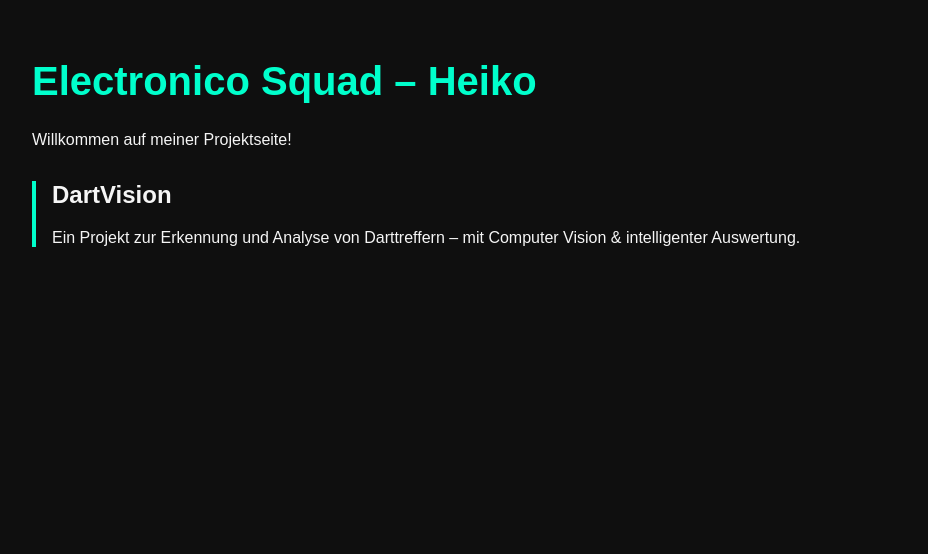
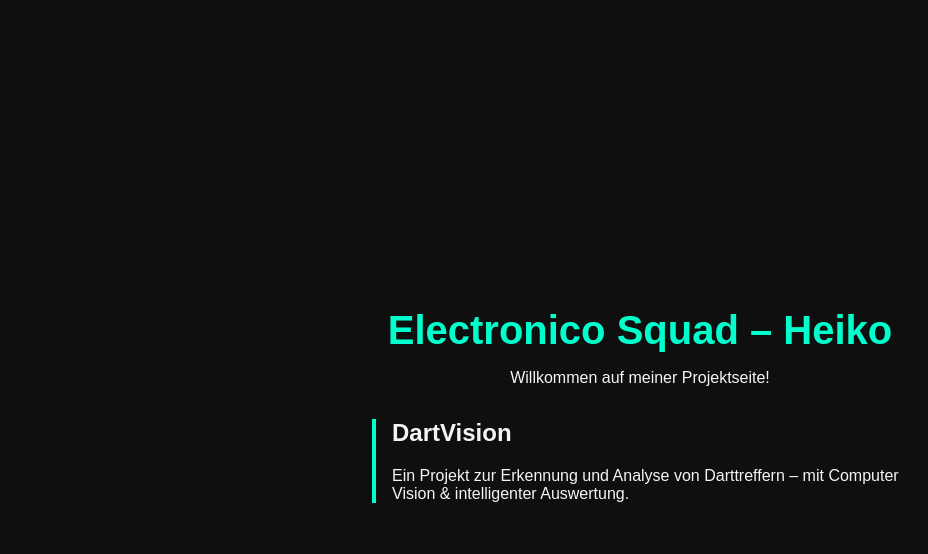
Before and after one commit to heikokres/electronicosquad, a plain HTML site: page index.html in a window 1280 px wide. Shown: the whole page, without its empty margins (0-928 px from the left). Drawn offline with Linux system fonts and the light colour scheme.

Commit message:
Update index.html
Zentrierung eingebaut

```diff
--- a/index.html
+++ b/index.html
@@ -5,21 +5,34 @@
   <meta name="viewport" content="width=device-width, initial-scale=1">
   <title>Electronico Squad – Heiko</title>
   <style>
+    * {
+      box-sizing: border-box;
+    }
     body {
       font-family: Arial, sans-serif;
       background-color: #0f0f0f;
       color: #f5f5f5;
       margin: 0;
+      height: 100vh;
+      display: flex;
+      justify-content: center;
+      align-items: center;
+    }
+    .container {
+      text-align: center;
+      max-width: 600px;
       padding: 2rem;
     }
     h1 {
       color: #00ffcc;
       font-size: 2.5rem;
+      margin-bottom: 1rem;
     }
     .project {
       margin-top: 2rem;
       border-left: 4px solid #00ffcc;
       padding-left: 1rem;
+      text-align: left;
     }
     a {
       color: #00ffcc;
@@ -31,13 +44,15 @@
   </style>
 </head>
 <body>
-  <h1>Electronico Squad – Heiko</h1>
-  <p>Willkommen auf meiner Projektseite!</p>
+  <div class="container">
+    <h1>Electronico Squad – Heiko</h1>
+    <p>Willkommen auf meiner Projektseite!</p>
 
-  <div class="project">
-    <h2>DartVision</h2>
-    <p>Ein Projekt zur Erkennung und Analyse von Darttreffern – mit Computer Vision & intelligenter Auswertung.</p>
-    <!-- Du kannst später einen Link hinzufügen, z.B.: <a href="https://github.com/heikokres/dartvision">Zum Projekt</a> -->
+    <div class="project">
+      <h2>DartVision</h2>
+      <p>Ein Projekt zur Erkennung und Analyse von Darttreffern – mit Computer Vision & intelligenter Auswertung.</p>
+      <!-- <a href="https://github.com/heikokres/dartvision">Zum Projekt</a> -->
+    </div>
   </div>
 </body>
 </html>
```
